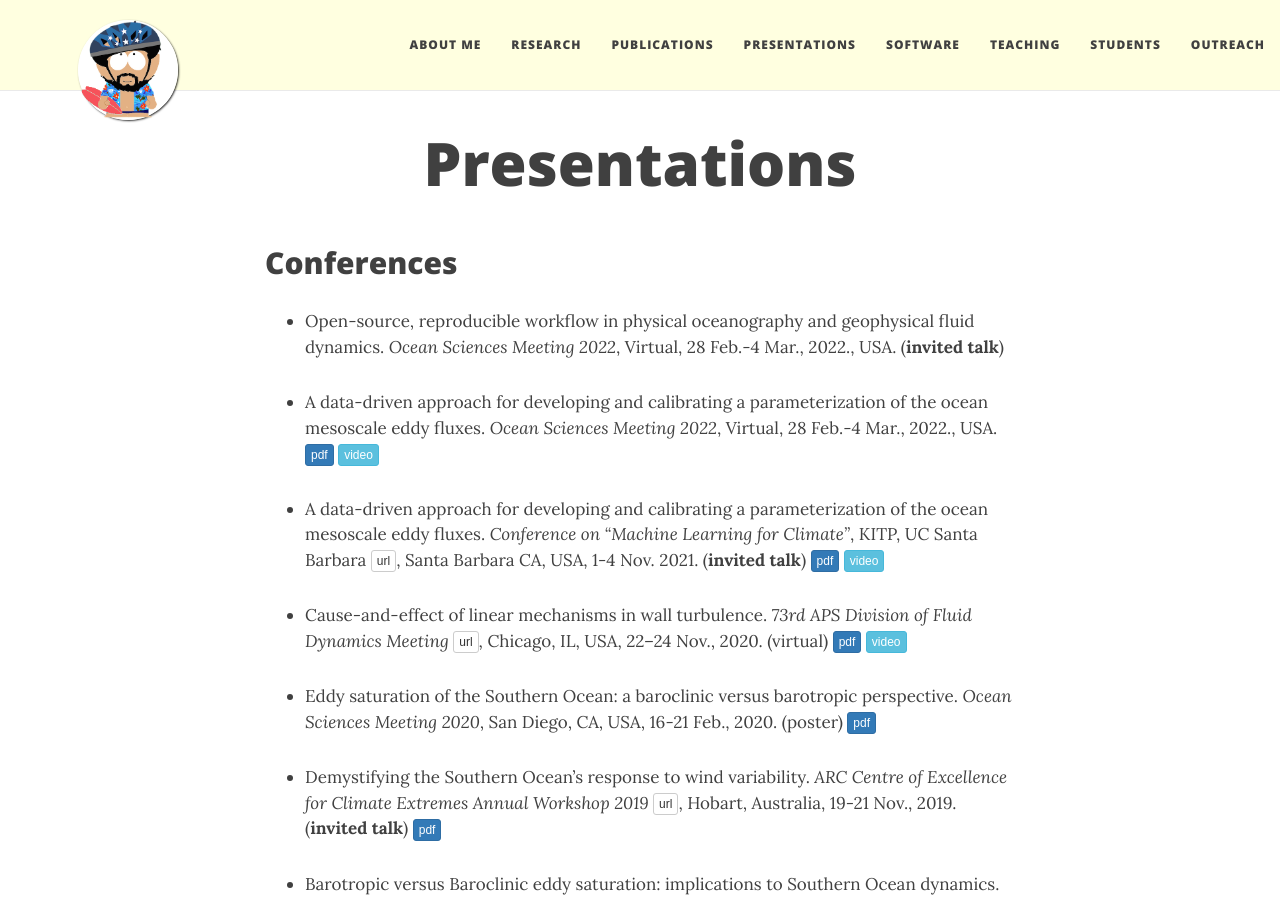
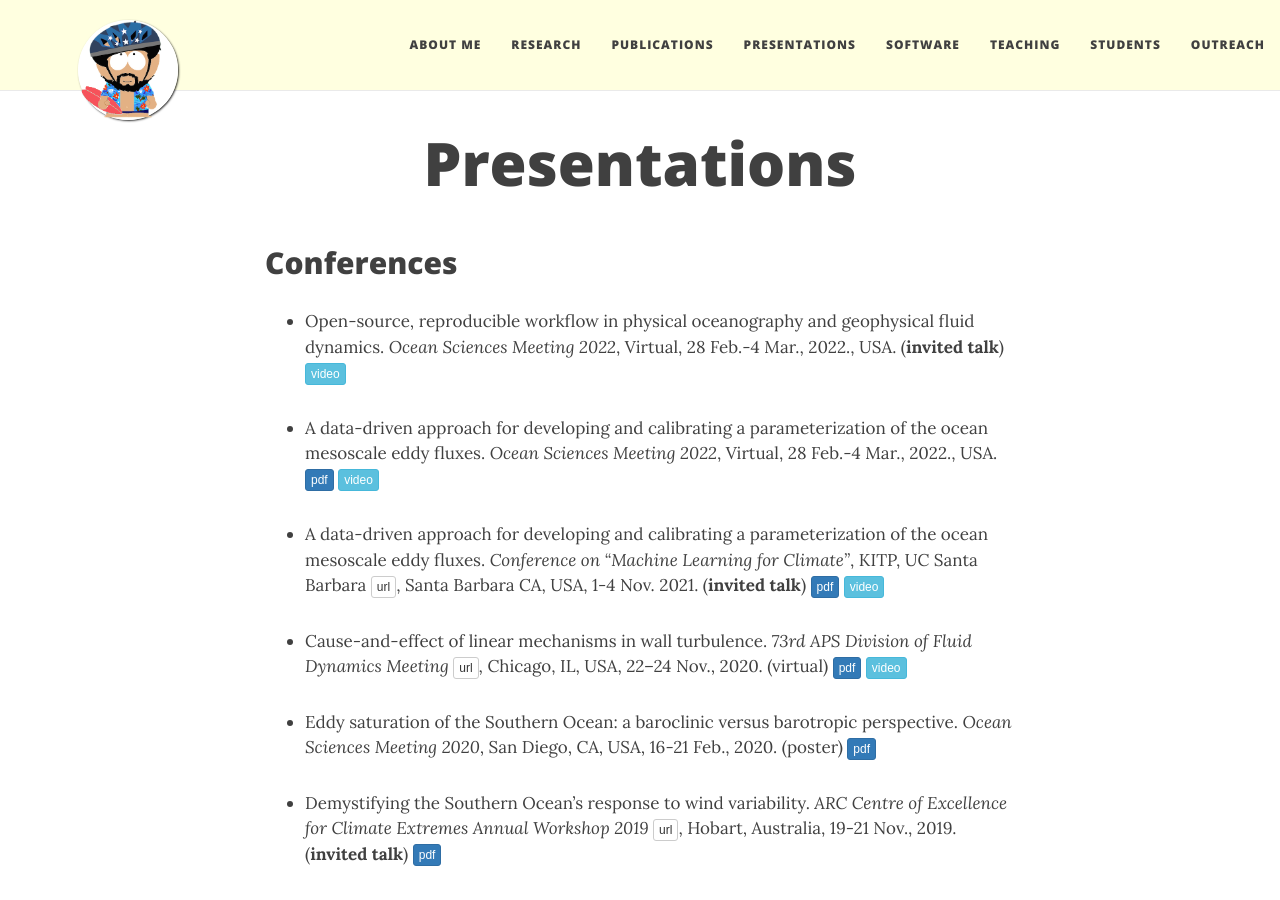
Before and after one commit to navidcy/navidcy.github.io, a Jekyll site: the page built from presentations.md, in a window 1280 px wide and 900 px high. Built offline with Jekyll 4.4.1, drawn with Linux system fonts in a browser that asks for light colours; nearby versions of some CDN libraries.

Commit message:
add osm22 github video

```diff
--- a/presentations.md
+++ b/presentations.md
@@ -7,7 +7,7 @@ title: Presentations
 
 ## Conferences
 
-- Open-source, reproducible workflow in physical oceanography and geophysical fluid dynamics. _Ocean Sciences Meeting 2022_, Virtual, 28 Feb.-4 Mar., 2022., USA. (**invited talk**)
+- Open-source, reproducible workflow in physical oceanography and geophysical fluid dynamics. _Ocean Sciences Meeting 2022_, Virtual, 28 Feb.-4 Mar., 2022., USA. (**invited talk**) [<span class="btn btn-info btn-xs{{end}}" style="font-family:sans-serif;">video</span>][OSM22-github-video]{:target="_blank"}
 
 - A data-driven approach for developing and calibrating a parameterization of the ocean mesoscale eddy fluxes. _Ocean Sciences Meeting 2022_, Virtual, 28 Feb.-4 Mar., 2022., USA. [<span class="btn btn-primary btn-xs{{end}}" style="font-family:sans-serif;">pdf</span>][OSM22-datadriven] [<span class="btn btn-info btn-xs{{end}}" style="font-family:sans-serif;">video</span>][OSM22-datadriven-video]{:target="_blank"}
 
@@ -124,6 +124,7 @@ title: Presentations
 [APSDFD20-youtube]: https://youtu.be/tDV6j9WjhIY
 [OSM22-datadriven]: OSM_Feb2022-talk.pdf
 [OSM22-datadriven-video]: https://youtu.be/hwuArUBboR8
+[OSM22-github-video]: https://www.youtube.com/watch?v=vsD_PrQ2M5w
 [KITP21]: KITP_Nov2021.pdf
 [KITP21-video]: https://online.kitp.ucsb.edu/online/climate-c21/constantinou/
 [AGU16-poster]: AGU2016_poster.pdf
```
